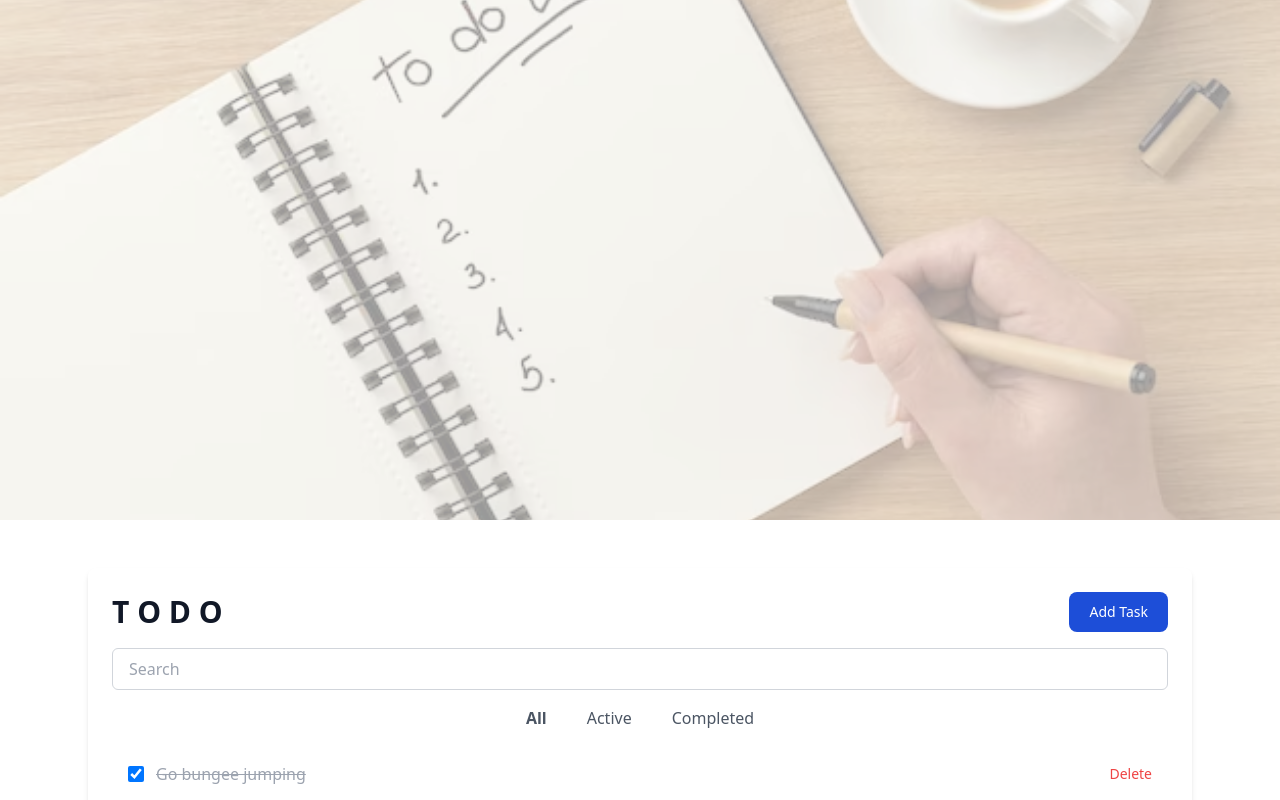
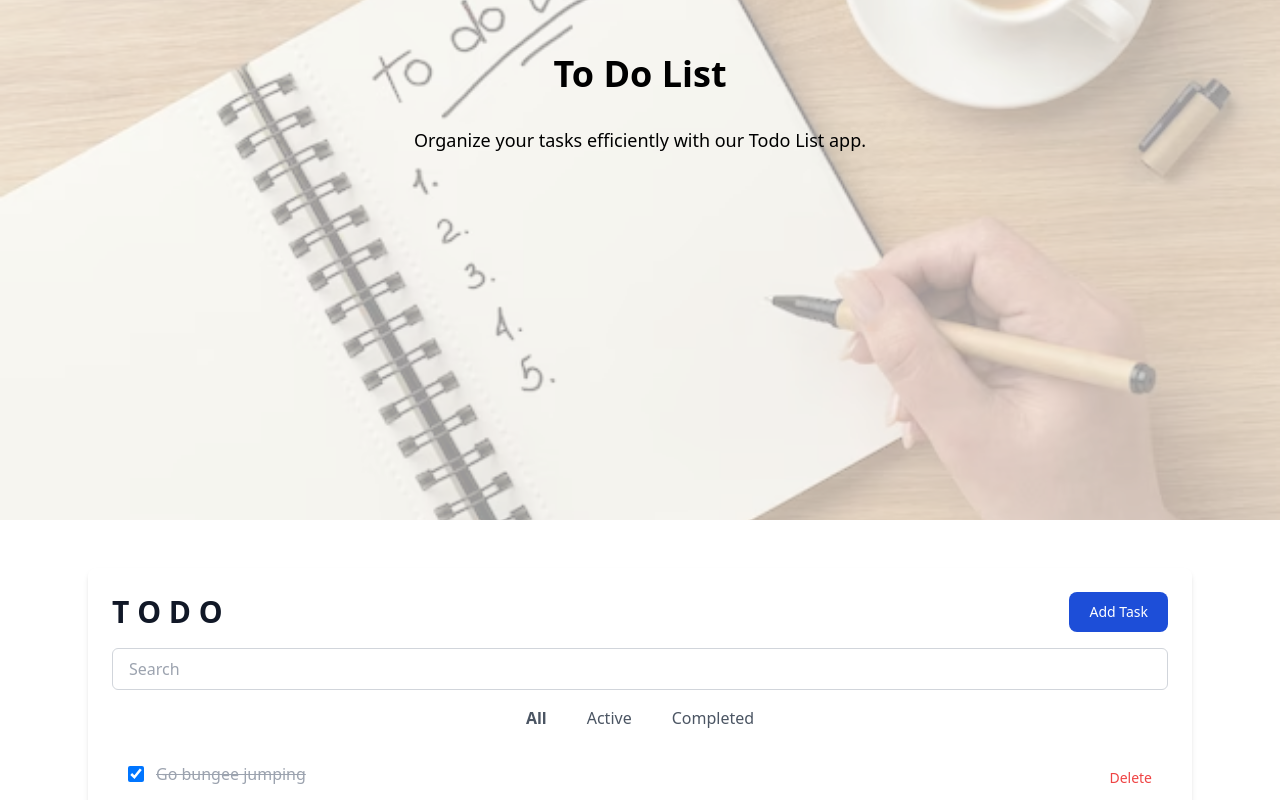
Before and after one commit to TheCodePeople/react-todo-starting-point, a React (Create React App) app: page / in a window 1280 px wide. Shown: the part 280-1080 px from the top of the page. Built offline with nearby package versions, Linux system fonts and the light colour scheme.

Commit message:
fixed bugs

```diff
--- a/src/components/EditTask.js
+++ b/src/components/EditTask.js
@@ -24,7 +24,6 @@ function EditTask({ todo, setIsEditing, handleCancel, handleEditList }) {
             description: editedDescription ? editedDescription : "",
             done: todo.done
         };
-
         handleEditList(updatedTask);
         setIsEditing(false);
     }
--- a/src/components/LandingPage.js
+++ b/src/components/LandingPage.js
@@ -11,9 +11,12 @@ function LandingPage() {
             <img
                 src={backgroundImage}
                 alt="bg"
-                className="absolute z-0 inset-0 object-cover w-full h-full opacity-40 dark:opacity-0 sm:block"
+                className="absolute z-0 inset-0 object-cover w-full h-full opacity-40  sm:block"
             />
-            {/* Content will be placed here */}
+            <div className="absolute inset-0 z-10 flex flex-col justify-center items-center">
+                <h1 className="text-4xl font-bold text-black mb-8">To Do List </h1>
+                <p className="text-lg text-black mb-8">Organize your tasks efficiently with our Todo List app.</p>
+            </div>
         </div>
     );
 }
--- a/src/components/TodoItem.js
+++ b/src/components/TodoItem.js
@@ -30,13 +30,12 @@ function TodoItem({ todoId, todo, handleDelete, handleEditList }) {
                     {todo.title}
                 </span>
             </div>
-            <button
-                type="button"
+            <sub
                 onClick={() => handleDelete(todoId)}
                 className="text-sm text-red-500 hover:underline"
             >
                 Delete
-            </button>
+            </sub>
             {taskView && (
                 <Task
                     todo={todo}
--- a/src/components/TodoList.js
+++ b/src/components/TodoList.js
@@ -22,7 +22,9 @@ function TodoList({ todoData }) {
     };
 
     const handleDelete = (todoId) => {
+        console.log(todoId);
         const updatedList = todoList.filter((item) => item.id !== todoId);
+        console.log(updatedList);
         setTodoList(updatedList);
 
         if (listType === "Completed") {
@@ -93,6 +95,7 @@ function TodoList({ todoData }) {
                     filteredList.map((todo) => (
                         <TodoItem
                             key={todo.id}
+                            todoId={todo.id}
                             todo={todo}
                             handleDelete={handleDelete}
                             handleEditList={handleEditList}
```
